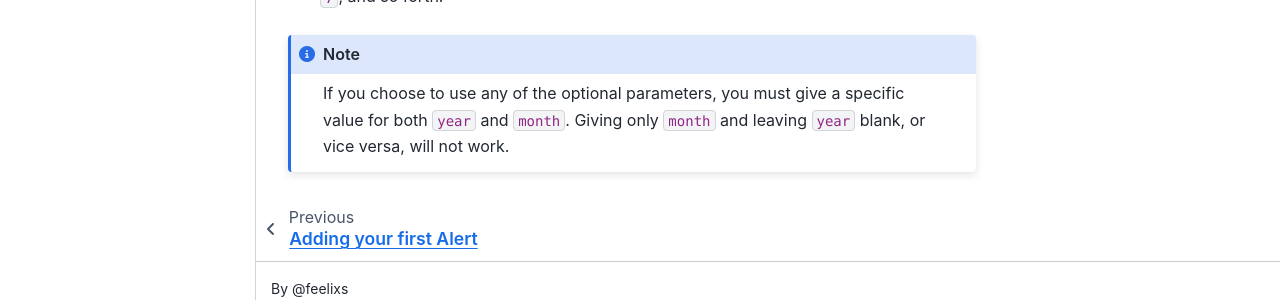
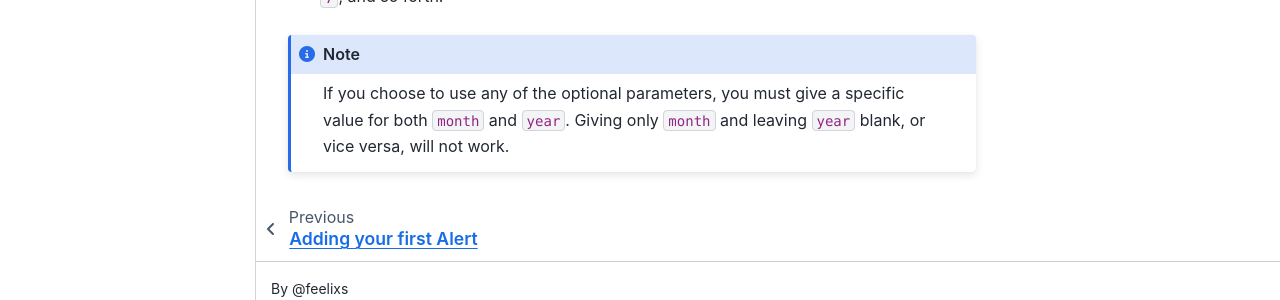
Before and after one commit to feelixs/clyppy-docs, a Jupyter Book: the page built from docs/log.md, in a window 1280 px wide and 1146 px high. Shown: the part 807-1107 px from the top of the window. Built offline with Jupyter Book 1.0.4 settings and Sphinx 7.4.7 and the Sphinx Book theme 1.1.4, drawn with Linux system fonts in a browser that asks for light colours.

Commit message:
Update log.md

````diff
--- a/docs/log.md
+++ b/docs/log.md
@@ -25,5 +25,5 @@ If you want to specify a specific time to retrieve chatlogs from, you can use th
 - `month` must be the month number - for example January would be `1`, July would be `7`, and so forth.
 
 ```{note}
-If you choose to use any of the optional parameters, you must give a specific value for both `year` and `month`. Giving only `month` and leaving `year` blank, or vice versa, will not work.
+If you choose to use any of the optional parameters, you must give a specific value for both `month` and `year`. Giving only `month` and leaving `year` blank, or vice versa, will not work.
 ```
````
